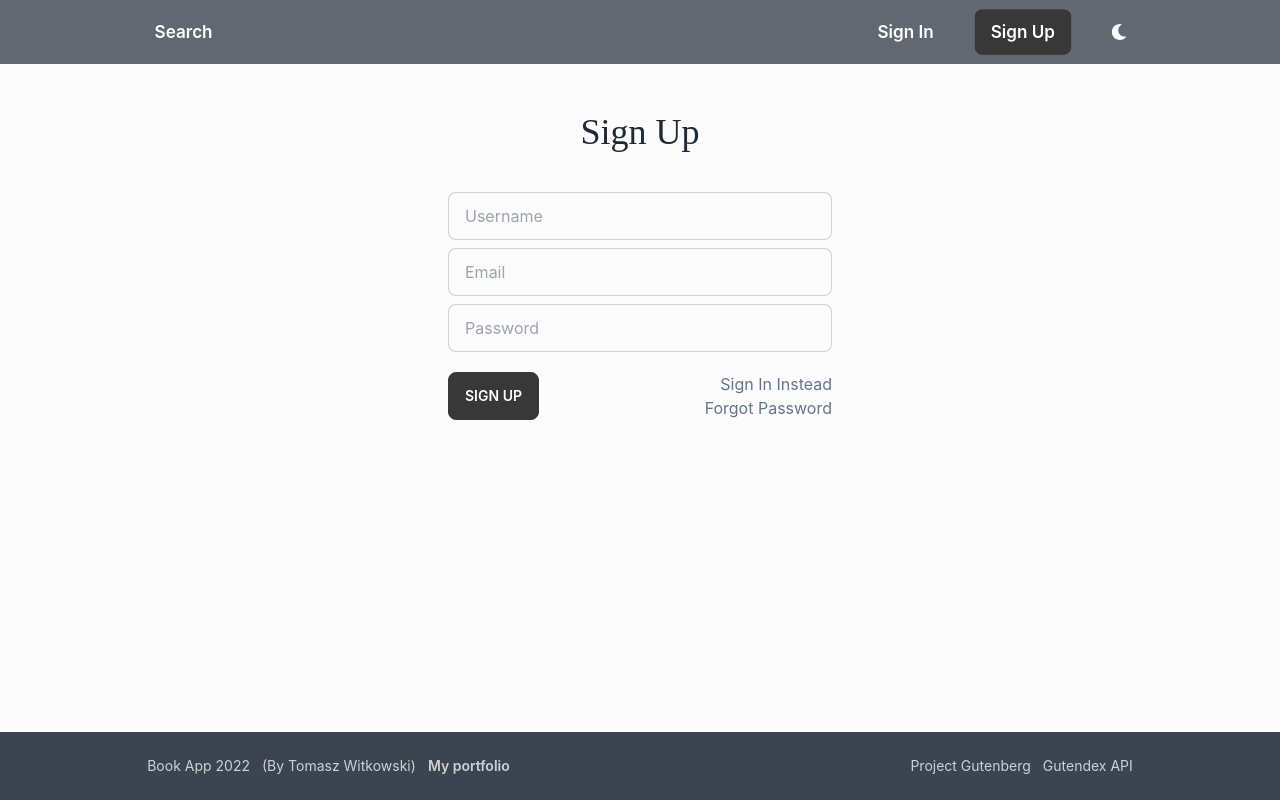
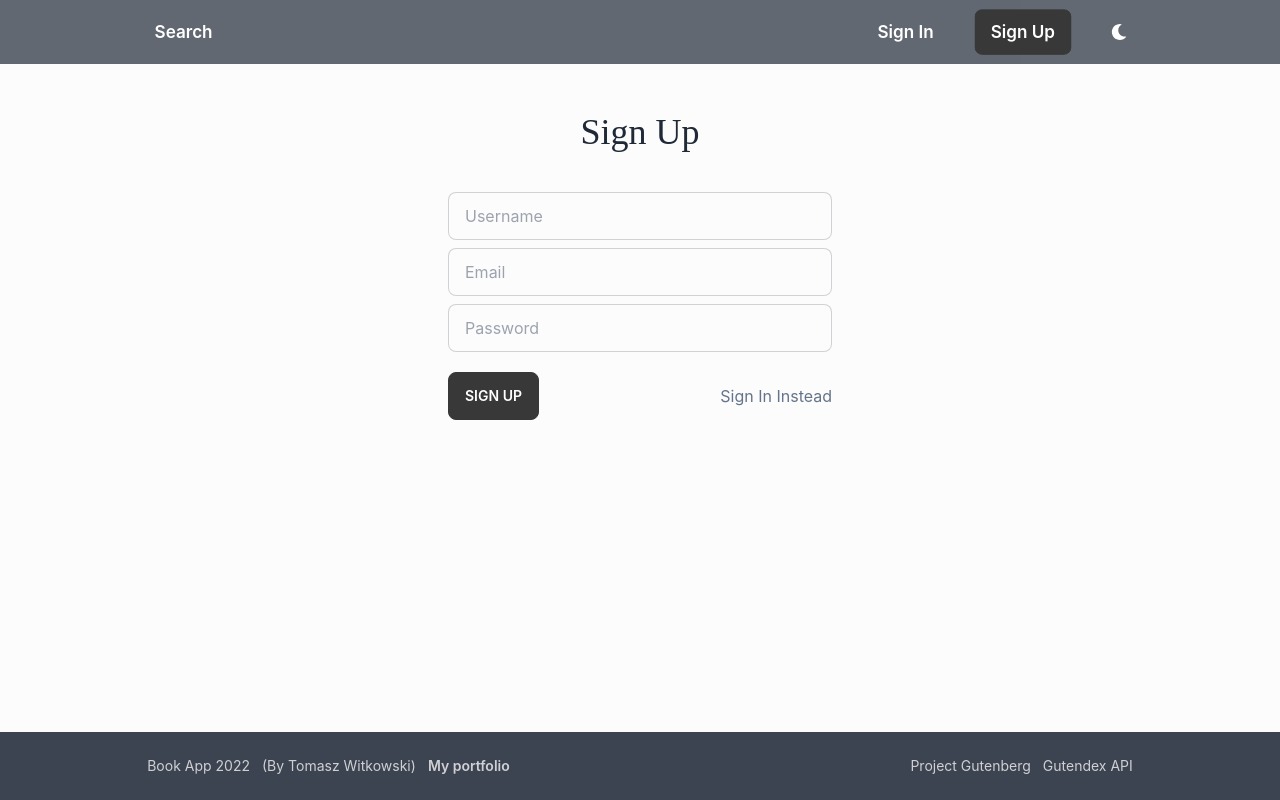
Before and after one commit to witktom5/book-app, a React (Create React App) app: page /sign-up in a window 1280 px wide. Built offline with nearby package versions, Linux system fonts and the light colour scheme; no server answers.

Commit message:
remove dead link

```diff
--- a/src/pages/SignIn.jsx
+++ b/src/pages/SignIn.jsx
@@ -67,9 +67,6 @@ function SignIn() {
               <Link className='text-slate-500' to='/sign-up'>
                 Sign Up Instead
               </Link>
-              <Link className='text-slate-500' to='/forgot-password'>
-                Forgot Password
-              </Link>
             </div>
           </div>
         </div>
--- a/src/pages/SignUp.jsx
+++ b/src/pages/SignUp.jsx
@@ -93,9 +93,6 @@ function SignUp() {
               <Link className='text-slate-500' to='/sign-in'>
                 Sign In Instead
               </Link>
-              <Link className='text-slate-500' to='/forgot-password'>
-                Forgot Password
-              </Link>
             </div>
           </div>
         </div>
```
